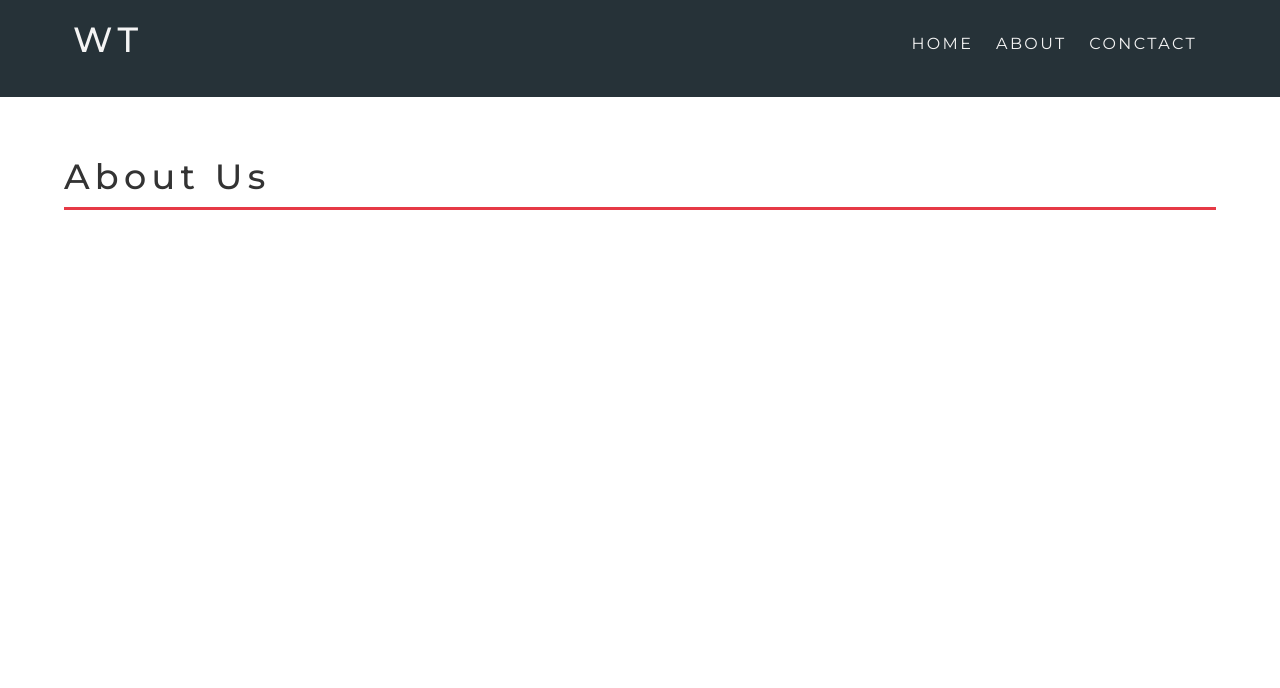
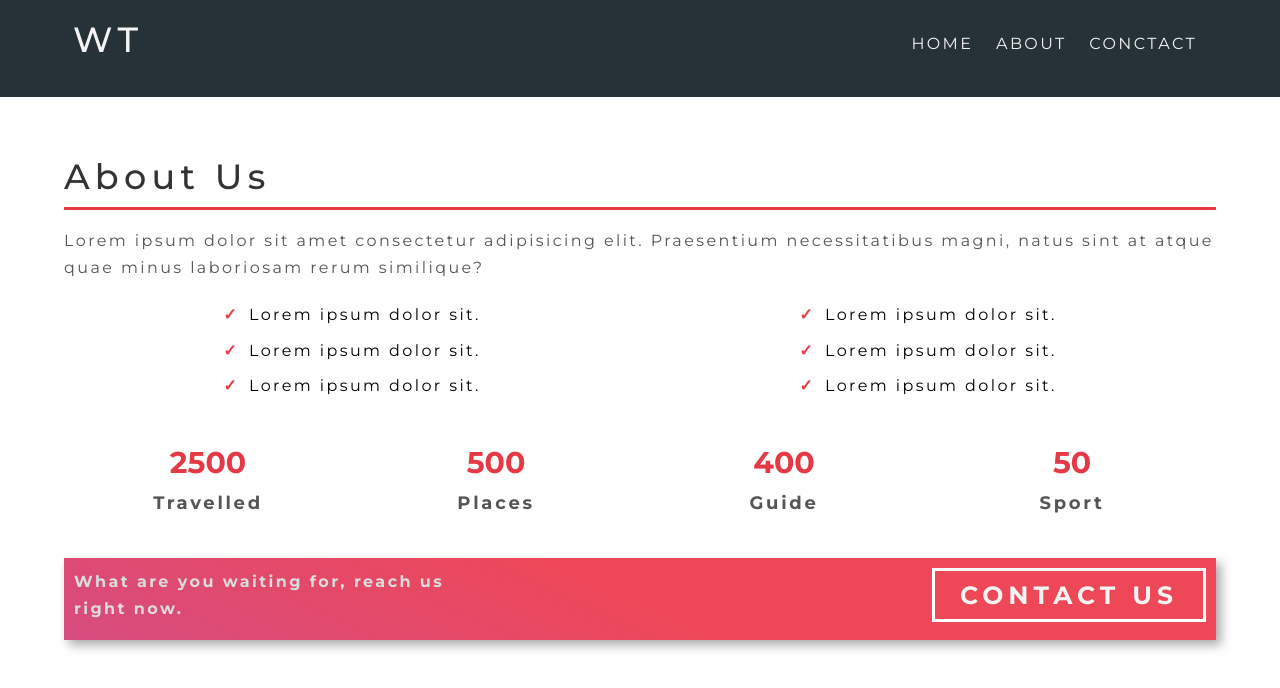
Before and after one commit to montyaction/CSS-Project, a plain HTML site: page about.html in a window 1280 px wide. Drawn offline with Linux system fonts and the light colour scheme.

Commit message:
about page compelet

```diff
--- a/CSS/style.css
+++ b/CSS/style.css
@@ -274,3 +274,112 @@ h1, h2, h3{
     border-bottom: 3px solid #e63946;
     width: 100%;
 }
+
+/* ######################### about wrapper styling ###################### */
+.about-wrapper{
+    text-align: center;
+    margin-top: 2rem;
+}
+.about-wrapper .left{
+    float: left;
+    width: 50%;
+}
+
+.about-wrapper .right{
+    float: right;
+    width: 50%;
+}
+
+.about-wrapper::after{
+    content: '';
+    display: block;
+    clear: both;
+}
+
+.about-wrapper li::before{
+    content: '\2713';
+    color: #e63946;
+    font-weight: bold;
+    padding-right: 1rem;
+}
+
+/* ######################### counts styling ######################## */
+
+.counts{
+    margin-top: 3rem;
+}
+
+.counts .count-item{
+    width: 25%;
+    text-align: center;
+    float: left;
+}
+
+.counts::after{
+    content: '';
+    display: block;
+    clear: both;
+}
+
+.count-item span{
+    font-size: 3rem;
+    font-weight: 700;
+    color: #e63946;
+}
+
+.count-item p{
+    font-weight: 700;
+    color: #555;
+    font-size: 1.8rem;
+}
+
+/* ######################## banner styling ######################## */
+
+.cta-banner{
+    background: linear-gradient(25deg,#d64c7f,#ee4758 50%);
+    color: #f4f4f4ff;
+    padding: 1rem;
+    box-shadow: 5px 5px 10px #00000057;
+    margin-top: 3rem;
+}
+
+.cta-banner .cta-banner-left{
+    font-weight: 700;
+    color: #ddd;
+    width: 60%;
+    float: left;
+}
+
+.cta-banner .cta-banner-right{
+    border: 2px #ddd ;
+    text-align: center;
+    width: 40%;
+    float: right;
+}
+
+.cta-line{
+    width: 50%;
+    font-weight: 700;
+    font-size: 0.5rem;
+    margin-top: 1rem;
+}
+
+.btn-cta{
+    float: right;
+    color: #f4f4f4;
+    text-align: center;
+    display: inline-block;
+    font-weight: 700;
+    font-size: 2.5rem;
+    text-transform: uppercase;
+    border: 3px solid white;
+    padding: 0.3rem 2.5rem;
+    letter-spacing: 0.5rem;
+
+}
+
+.cta-banner::after{
+    content: '';
+    display: block;
+    clear: both;
+}
--- a/about.html
+++ b/about.html
@@ -23,8 +23,46 @@
     <section class="about">
         <div class="container">
             <h2 class="lg-heading text-black about-heading">About Us</h2>
+            <p class="text-gray">Lorem ipsum dolor sit amet consectetur adipisicing elit. Praesentium necessitatibus magni, natus sint at atque quae minus laboriosam rerum similique?</p>
+            <div class="about-wrapper">
+                <div class="left">
+                    <ul>
+                        <li>Lorem ipsum dolor sit.</li>
+                        <li>Lorem ipsum dolor sit.</li>
+                        <li>Lorem ipsum dolor sit.</li>
+                    </ul>
+                </div>
+                <div class="right">
+                    <ul>
+                        <li>Lorem ipsum dolor sit.</li>
+                        <li>Lorem ipsum dolor sit.</li>
+                        <li>Lorem ipsum dolor sit.</li>
+                    </ul>
+                </div>
+            </div>
+            <div class="counts">
+                <div class="count-item item-1">
+                    <span>2500</span>
+                    <p>Travelled</p></div>
+                <div class="count-item item-2">
+                    <span>500</span>
+                    <p>Places</p></div>
+                <div class="count-item item-3">
+                    <span>400</span>
+                    <p>Guide</p></div>
+                <div class="count-item item-4">
+                    <span>50</span>
+                    <p>Sport</p></div>
+            </div>
+            <div class="cta-banner">
+                <div class="cta-banner-left">
+                    <p class="cta-banner-left">What are you waiting for, reach us right now.</p>
+                </div>
+                <div class="cta-banner-right">
+                    <a href="contact.html" class="btn-cta">Contact Us</a>
+                </div>
+            </div>
         </div>
-        <p></p>
     </section>
 </body>
 </html>
```
Also changed, not shown: contact.html (+10 -3 lines).
